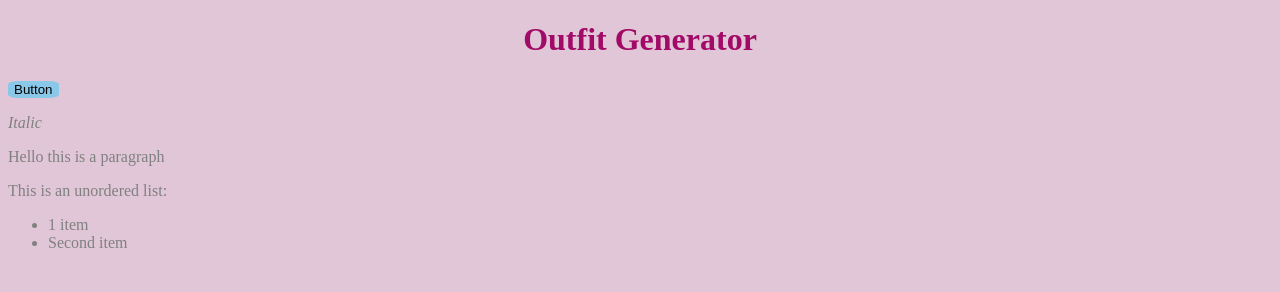
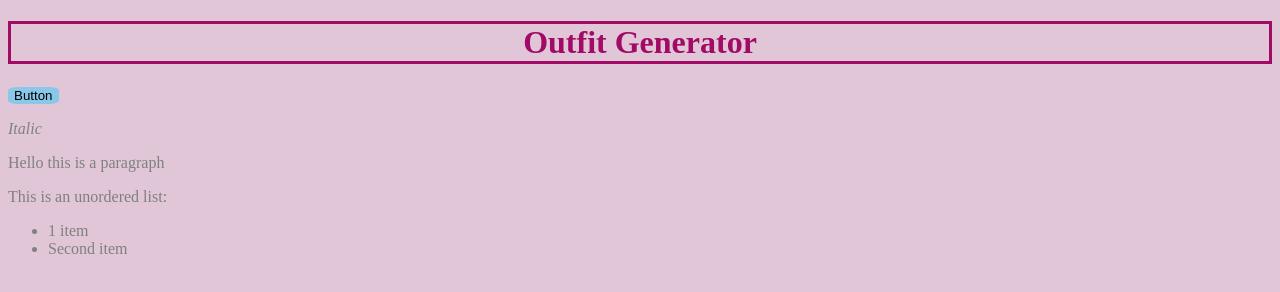
Before and after one commit to morganparslow/morganparslow.github.io, a plain HTML site: page index.html in a window 1280 px wide. Drawn offline with Linux system fonts and the light colour scheme.

Commit message:
css file

```diff
--- a/style.css
+++ b/style.css
@@ -4,6 +4,8 @@ body{
 }
 h1{
     color:rgb(161, 10, 103);
+    border: solid;
+    border-color: rgb(161, 10, 103);
 }
 button{
     border-radius: 20%;
```
